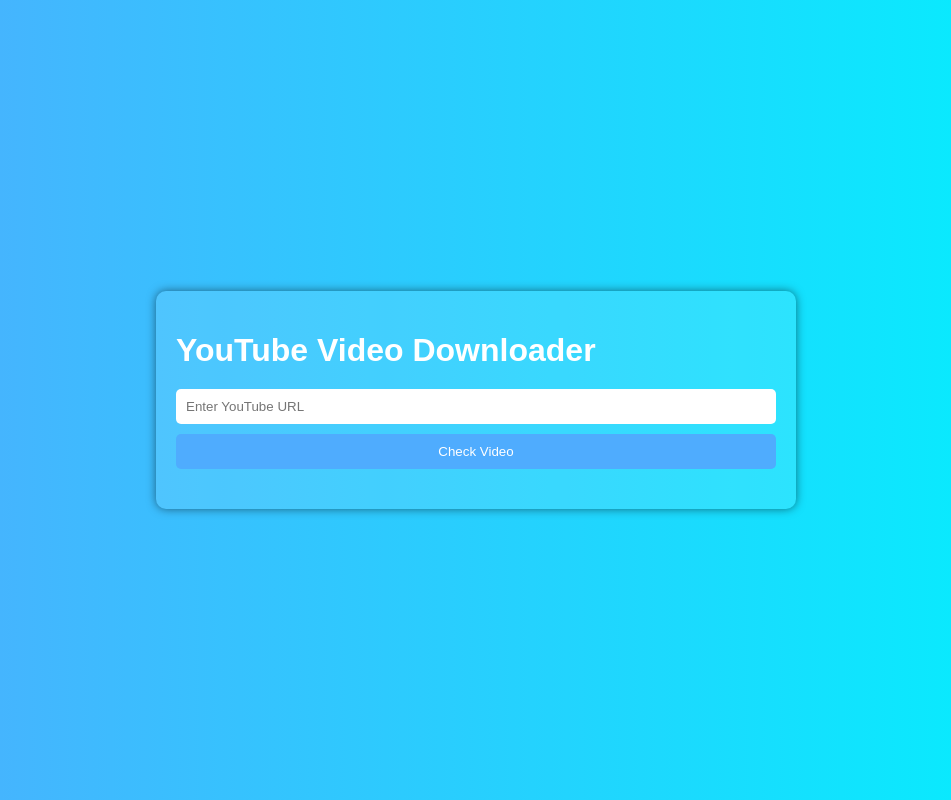
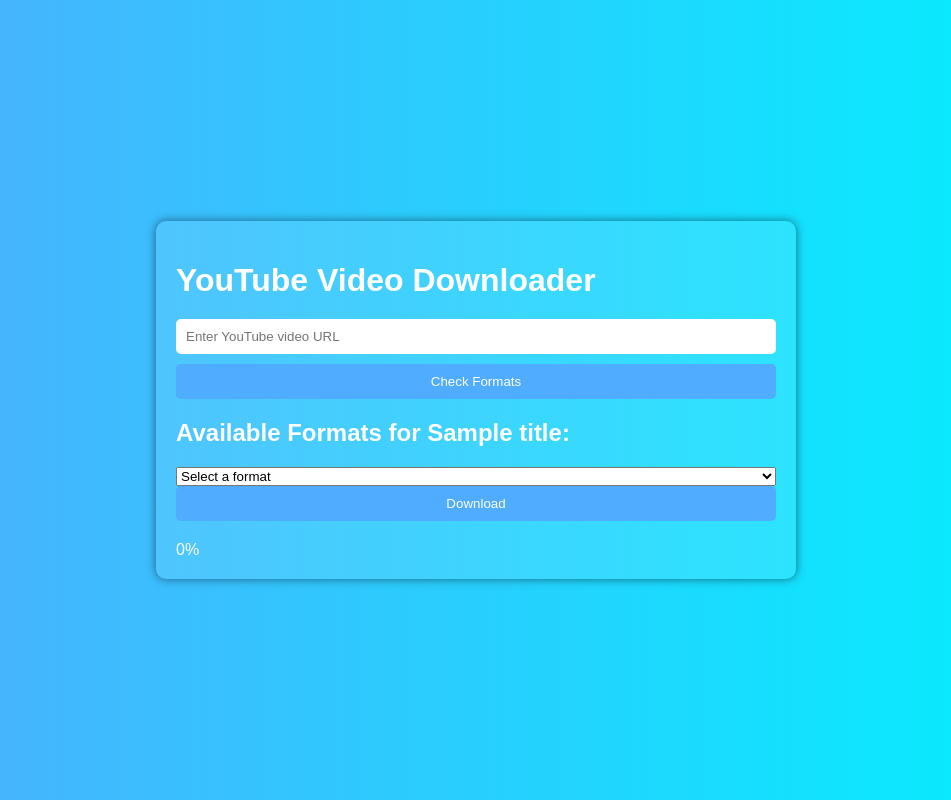
Before and after one commit to Sengkue/downloader-01, a Flask app: template templates/index.html in a window 1280 px wide. Shown: the whole page, without its empty margins (164-1115 px from the left). Run offline with Flask 3, Linux system fonts and the light colour scheme; the template is opened without the code that fills it: most values are stand-ins (such as "Sample title", 1, 10 or a date in 2020).

Commit message:
commit 10/10/2024 18:47:21.13

```diff
--- a/app.py
+++ b/app.py
@@ -8,6 +8,7 @@
 download_progress = {}
 
 def progress_hook(d):
+    """Progress hook to update download progress."""
     if d['status'] == 'downloading':
         download_progress['percent'] = d['downloaded_bytes'] / d['total_bytes'] * 100
     elif d['status'] == 'finished':
@@ -41,6 +42,7 @@
 
             for f in formats:
                 if 'height' in f and str(f['height']) in desired_resolutions:
+                    # Only include formats that have a valid filesize
                     if f.get('filesize') is not None or f.get('filesize_approx') is not None:
                         format_info = {
                             'format_id': f['format_id'],
@@ -75,17 +77,19 @@
     if not url or not format_id:
         return "No URL or format ID provided", 400
 
+    # Set up yt-dlp options
     ydl_opts = {
         'format': format_id,
         'outtmpl': 'downloads/%(title)s.%(ext)s',
         'noplaylist': True,
         'progress_hooks': [progress_hook],
-        'retries': 5,
-        'socket_timeout': 30,
+        'retries': 5,  # Retry up to 5 times
+        'socket_timeout': 30,  # Timeout after 30 seconds
     }
 
     try:
         with yt_dlp.YoutubeDL(ydl_opts) as ydl:
+            # Attempt to download the selected format
             ydl.download([url])
             filename = ydl.prepare_filename(ydl.extract_info(url))
             return send_file(filename, as_attachment=True)
@@ -120,4 +124,5 @@
 if __name__ == '__main__':
     if not os.path.exists('downloads'):
         os.makedirs('downloads')
-    app.run(debug=True)
+    port = int(os.environ.get('PORT', 5000))
+    app.run(host='0.0.0.0', port=port)
--- a/templates/index.html
+++ b/templates/index.html
@@ -3,82 +3,40 @@
 <head>
     <meta charset="UTF-8">
     <meta name="viewport" content="width=device-width, initial-scale=1.0">
+    <link rel="stylesheet" href="{{ url_for('static', filename='styles.css') }}">
     <title>YouTube Video Downloader</title>
-    <link rel="stylesheet" href="{{ url_for('static', filename='styles.css') }}">
-    <script src="https://code.jquery.com/jquery-3.6.0.min.js"></script>
 </head>
 <body>
     <div class="container">
         <h1>YouTube Video Downloader</h1>
-        <form id="downloadForm" method="POST" action="/check">
-            <input type="text" id="video-url" name="url" placeholder="Enter YouTube URL" required>
-            <button type="submit">Check Video</button>
+        <form id="videoForm" method="POST" action="/check">
+            <input type="text" name="url" placeholder="Enter YouTube video URL" required>
+            <button type="submit">Check Formats</button>
         </form>
-        <div id="format-selection" style="display: none;">
-            <h2>Select Format</h2>
-            <form id="downloadOptions" method="POST" action="/download">
-                <input type="hidden" name="url" id="videoUrl">
-                <div id="formats"></div>
-                <button type="submit">Download</button>
+
+        {% if formats %}
+        <div id="formatSelection">
+            <h2>Available Formats for {{ title }}:</h2>
+            <form action="/download" method="post" id="downloadForm">
+                <input type="hidden" name="url" value="{{ url }}">
+                <select name="format_id" required>
+                    <option value="">Select a format</option>
+                    {% for format in formats %}
+                    <option value="{{ format.format_id }}">{{ format.ext }} - {{ format.height }}p</option>
+                    {% endfor %}
+                </select>
+                <button type="submit" id="downloadButton">Download</button>
             </form>
+
+            <div class="spinner" id="loadingSpinner"></div>
+            <div id="progressContainer">
+                <div id="progressBar"></div>
+                <div id="progressText">0%</div>
+            </div>
         </div>
-        <div id="progress" style="display: none;">
-            <h3>Download Progress</h3>
-            <div class="progress-bar" id="progress-bar"></div>
-            <span id="progress-percent">0%</span>
-        </div>
+        {% endif %}
     </div>
-    <script>
-        $(document).ready(function() {
-            $('#downloadForm').on('submit', function(event) {
-                event.preventDefault();
-                const url = $('#video-url').val();
-                $.post('/check', { url: url })
-                    .done(function(data) {
-                        $('#formats').empty();
-                        data.formats.forEach(function(format) {
-                            $('#formats').append(`
-                                <div>
-                                    <input type="radio" id="${format.format_id}" name="format_id" value="${format.format_id}">
-                                    <label for="${format.format_id}">${format.height} ${format.ext} (${format.filesize})</label>
-                                </div>
-                            `);
-                        });
-                        $('#videoUrl').val(url);
-                        $('#format-selection').show();
-                    })
-                    .fail(function() {
-                        alert("Error checking video. Please try again.");
-                    });
-            });
 
-            $('#downloadOptions').on('submit', function(event) {
-                event.preventDefault();
-                $('#progress').show();
-                $('#progress-bar').css('width', '0%');
-                $('#progress-percent').text('0%');
-                const url = $('#videoUrl').val();
-                $.post('/download', $(this).serialize())
-                    .done(function(data) {
-                        window.location.href = data; // Redirect to the download URL
-                    })
-                    .fail(function() {
-                        alert("Error downloading video.");
-                    });
-
-                // Poll for download progress
-                const intervalId = setInterval(function() {
-                    $.get('/progress')
-                        .done(function(data) {
-                            $('#progress-bar').css('width', data.percent + '%');
-                            $('#progress-percent').text(Math.round(data.percent) + '%');
-                            if (data.percent === 100) {
-                                clearInterval(intervalId);
-                            }
-                        });
-                }, 1000); // Poll every second
-            });
-        });
-    </script>
+    <script src="{{ url_for('static', filename='script.js') }}"></script>
 </body>
 </html>
```
